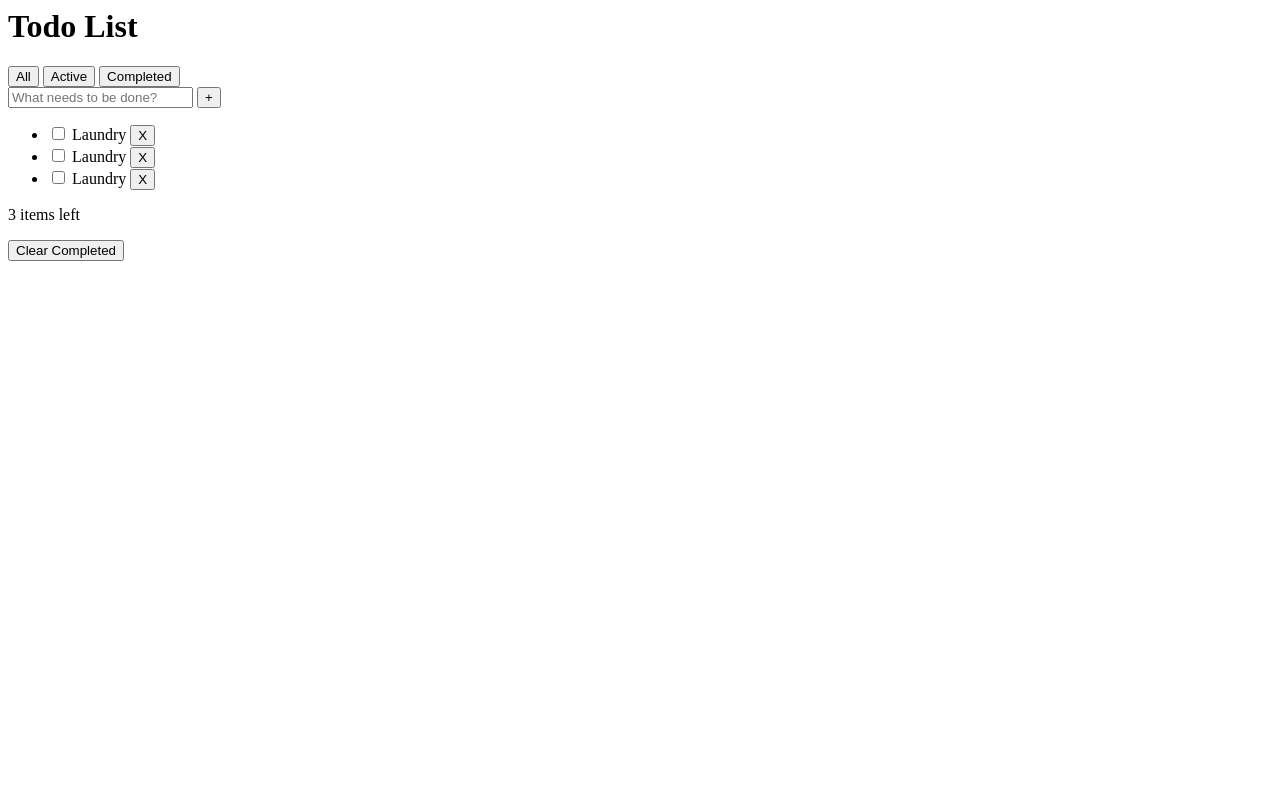
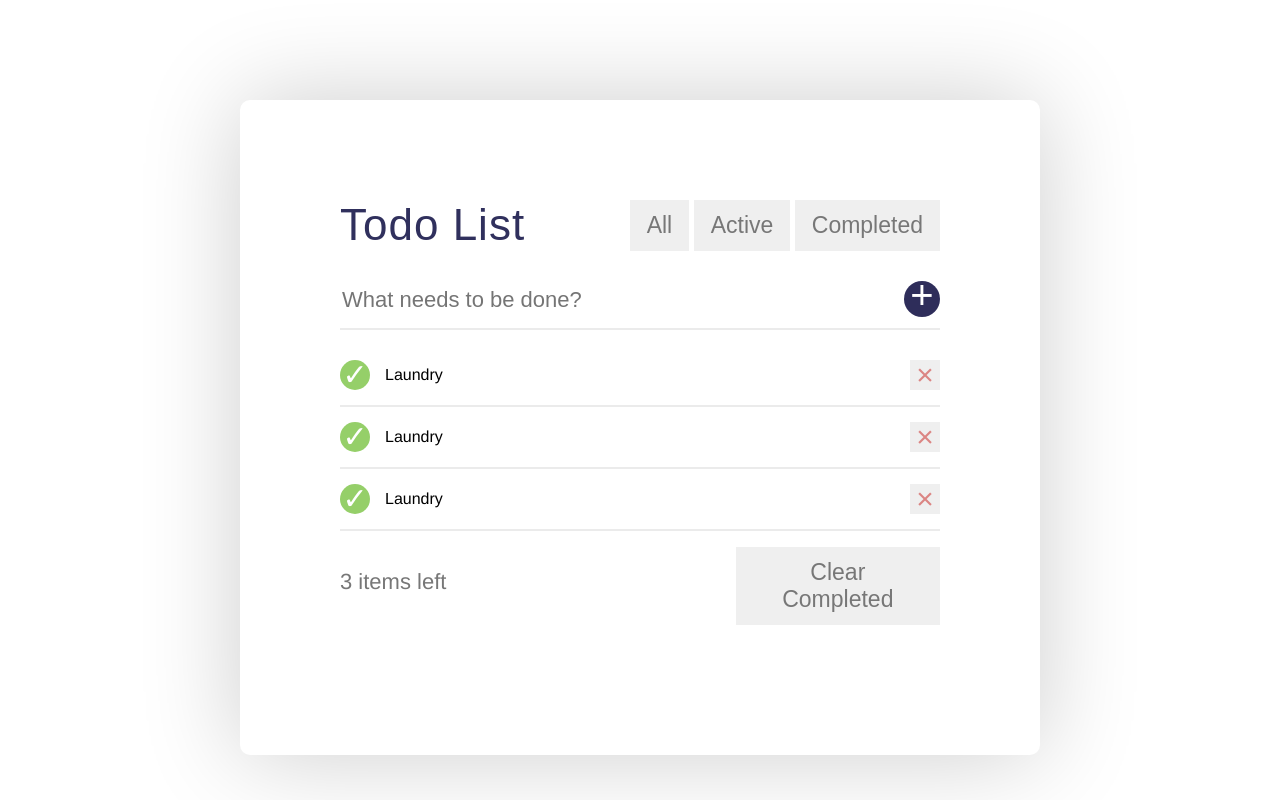
Before and after one commit to mrbasaman/lesson-3-todo-list, a plain HTML site: page index.html in a window 1280 px wide. Drawn offline with Linux system fonts and the light colour scheme.

Commit message:
completed css styling

```diff
--- a/index.html
+++ b/index.html
@@ -18,26 +18,26 @@
             </div>
         </div>
 
-        <div>
+        <form>
             <input type="text" placeholder="What needs to be done?">
-            <button>+</button>
-        </div>
+            <button class="add-button">+</button>
+        </form>
 
         <ul>
             <li>
-                <input type="checkbox">
+                <button class="check-button">&#10003;</button>
+                <button class="delete-button">&times;</button>
                 <span>Laundry</span>
-                <button>X</button>
             </li>
             <li>
-                <input type="checkbox">
+                <button class="check-button">&#10003;</button>
+                <button class="delete-button">&times;</button>
                 <span>Laundry</span>
-                <button>X</button>
             </li>
             <li>
-                <input type="checkbox">
+                <button class="check-button">&#10003;</button>
+                <button class="delete-button">&times;</button>
                 <span>Laundry</span>
-                <button>X</button>
             </li>
         </ul>
 
@@ -46,7 +46,7 @@
                 <p>3 items left</p>
             </div>
             <div class="footer-right">
-                <button>Clear Completed</button>
+                <button class="clear-button">Clear Completed</button>
             </div>
         </div>
     </div>
--- a/style.css
+++ b/style.css
@@ -0,0 +1,147 @@
+body {
+    font-family: 'Helvetica Neue';
+}
+
+.wrap {
+    background-color: white;
+    padding: 100px;
+    margin: 0 auto;
+    margin-top: 100px;
+    width: 600px;
+    border-radius: 10px;
+    box-shadow: 0 0 100px rgba(0, 0, 0, 0.2)
+}
+
+.header {
+    display: flex;
+    margin-bottom: 30px;
+}
+
+h1 {
+    margin: 0px;
+    font-family: Arial, Helvetica, sans-serif;
+    font-size: 44px;
+    letter-spacing: 1px;
+    color: #30305d;
+    font-weight: 400;
+}
+
+.header-right {
+    text-align: right;
+    flex: 1 1 auto;
+}
+
+.header button {
+    border: 2px solid transparent;
+    font-size: 23px;
+    padding: 10px 15px;
+    font-weight: 300;
+    color: #777;
+}
+
+.header button:hover {
+    border-color: #b9b9e9;
+    border-radius: 5px;
+}
+
+form {
+    margin-bottom: 30px;
+    border-bottom: 2px solid #ebebeb;
+}
+
+form input {
+    height: 47px;
+    border: 0px;
+    font-size: 22px;
+    width: 400px;
+    padding-bottom: 11px;
+}
+
+.add-button {
+    border: none;
+    border-radius: 100%;
+    background: #2e2d5a;
+    color: white;
+    font-size: 40px;
+    line-height: 29px;
+    width: 36px;
+    padding: 0px;
+    padding-bottom: 7px;
+    font-weight: 200;
+    float: right;
+}
+
+
+ul {
+    list-style: none;
+    padding: 0px;
+}
+
+li {
+    margin-bottom: 15px;
+    padding-bottom: 15px;
+    border-bottom: 2px solid #ebebeb;
+}
+
+li span {
+    display: block;
+    line-height: 30px;
+}
+
+.delete-button {
+    border: 0;
+    float: right;
+    font-size: 30px;
+    line-height: 30px;
+    width: 30px;
+    color: #db8583;
+    font-weight: 200;
+    padding: 0;
+}
+
+.check-button {
+    border: 0px;
+    border-radius: 100%;
+    background-color: #95cf69;
+    font-size: 30px;
+    line-height: 30px;
+    width: 30px;
+    color: white;
+    padding: 0;
+    font-weight: 200;
+    float: left;
+    margin-right: 15px;
+}
+
+.footer {
+    display: flex;
+    margin-bottom: 30px;
+}
+
+.footer-left {
+    display: block;
+    height: 47px;
+    border: 0px;
+    font-size: 22px;
+    width: 400px;
+    padding-bottom: 11px;
+    color: #777
+}
+
+.footer-right {
+    text-align: right;
+    flex: 1 1 auto;
+}
+
+.clear-button {
+    border: 2px solid transparent;
+    font-size: 23px;
+    padding: 10px 15px;
+    font-weight: 300;
+    color: #777;
+}
+
+.footer button:hover {
+    border-color: #b9b9e9;
+    border-radius: 5px;
+}
```
